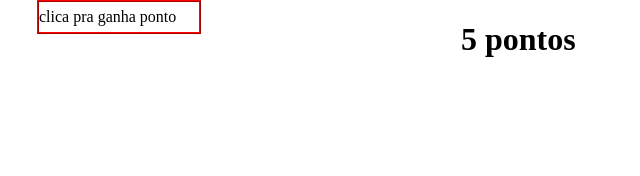
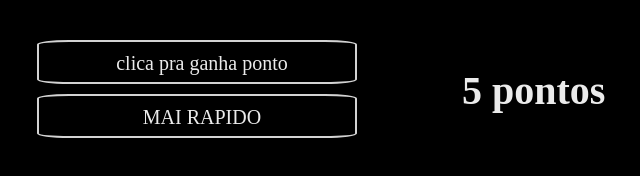
Before and after one commit to VectorBatesta/incremental-game, a plain HTML site: page index.html in a window 1280 px wide. Shown: the whole page, without its empty margins (63-703 px from the left). Drawn offline with Linux system fonts and the light colour scheme.

Commit message:
coloring modification

```diff
--- a/index.html
+++ b/index.html
@@ -7,7 +7,7 @@
     <link rel="stylesheet" type="text/css" href="styles.css">
     <script src = "scripters.js" type = "module"></script>
 </head>
-<body style="margin:0px">
+<body style="margin:0px; background-color: black;">
     <main>
         <div id="gameScreen">
             <div id="divEsq" class="column">
--- a/scripters.js
+++ b/scripters.js
@@ -33,26 +33,35 @@ let divEsq = document.getElementById("divEsq");
 let divDir = document.getElementById("divDir");
 
 
+
+
+
+
 //////////////////////////////////////////////
 //constructors
 //////////////////////////////////////////////
-function newInteractable(){
+
+
+
+/**
+* creates new div for a button on the game
+*
+* @param {string} texto what will be written
+* @param {function} funcao what function it uses when clicking
+*/
+function newButton(texto, funcao){
     var newDiv = document.createElement("div");
     newDiv.className = "interactableButton";
-    newDiv.addEventListener("click", incrementar)
-    newDiv.textContent = "clica pra ganha ponto"
+    newDiv.addEventListener("click", funcao)
+    newDiv.textContent = texto
 
     divEsq.appendChild(newDiv);
 }
 
 
 //temp
-newInteractable()
-
-
-
-
-
+newButton("clica pra ganha ponto", incrementar)
+newButton("MAI RAPIDO", faster)
 
 
 
--- a/styles.css
+++ b/styles.css
@@ -6,29 +6,47 @@
     height: 100%;
     min-width: 100%;
     height: 100%;
+
+    color: rgb(235, 235, 235);
+
+    font-family: 'Times New Roman', Times, serif;
+    font-size: 20px;
 }
 
 
 
 
+div{
+    display: block;
+    unicode-bidi: isolate;
+}
+
 
 
 .interactableButton{
-    height: 30px;
-    width: 50%;
-    border-width: 2px;
-    border-color: red;
-    border-style: ridge;
+    height: 20px;
+
+    border: solid 2px rgb(211, 211, 211);
+    padding: 10px 0 10px 10px;
+
     vertical-align: middle;
 
-    display: flex;
+    text-align: center;
+
     align-items: center;
     cursor: pointer;
 
     user-select: none;
+
+    margin-bottom: 10px;
+
+    border-radius: 10%;
 }
- :hover{
-    border-color: white;
+:hover{
+    border-color: rgb(151, 151, 151);
+}
+:active{
+    border-color: rgb(59, 59, 59);
 }
 
 
@@ -46,10 +64,13 @@
     width: 25%;
     max-width: 400px;
     min-width: 300px;
+    padding-top: 40px;
     padding-left: 100px;
     padding-right: 0px;
     overflow-y: auto;
     overflow-x: hidden;
+
+    grid-template-columns: 1fr 1fr;
 }
 
 #divDir{
```
